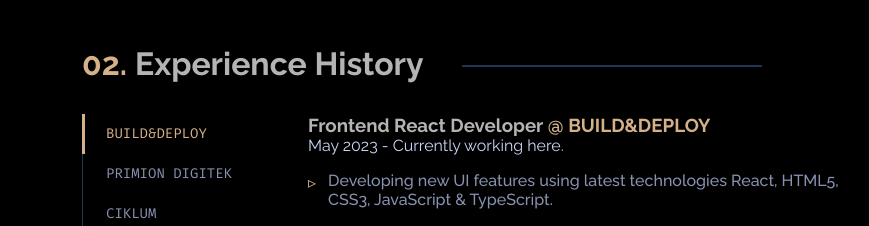
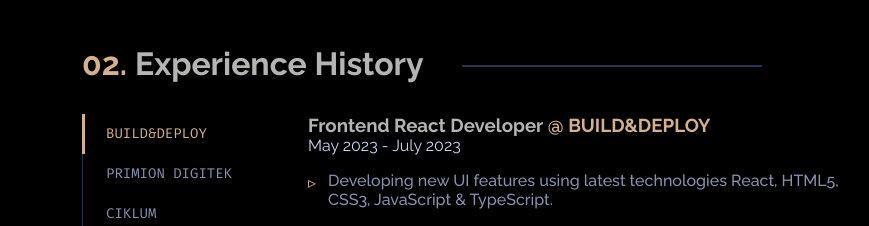
Before and after one commit to francislagares/francis-nextjs-portfolio, a Next.js app: page / in a window 1280 px wide. Shown: the part 1680-1906 px from the top of the page, without its empty margins (208-1077 px from the left). Built offline with nearby package versions, Linux system fonts and the light colour scheme; no server answers.

Commit message:
feat: change last experience end date

```diff
--- a/src/sections/Experience.tsx
+++ b/src/sections/Experience.tsx
@@ -20,7 +20,7 @@
       role: 'Frontend React Developer',
       url: 'https://www.infojobs.net/build-deploy-sl./em-i98485754515552668573768022266156902682/',
       start: 'May 2023',
-      end: 'Currently working here.',
+      end: 'July 2023',
       shortDescription: [
         'Developing new UI features using latest technologies React, HTML5, CSS3, JavaScript & TypeScript.',
         'Translating designs and wireframes into high quality code.',
```
